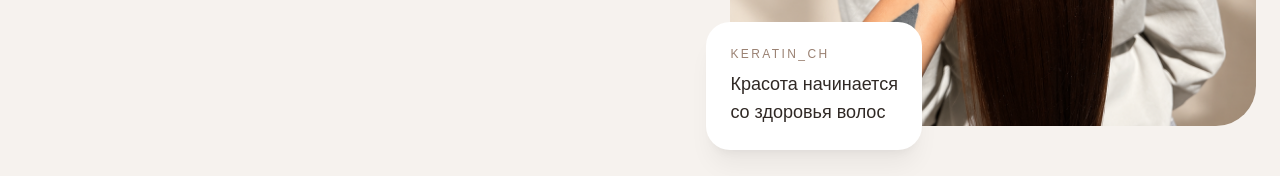
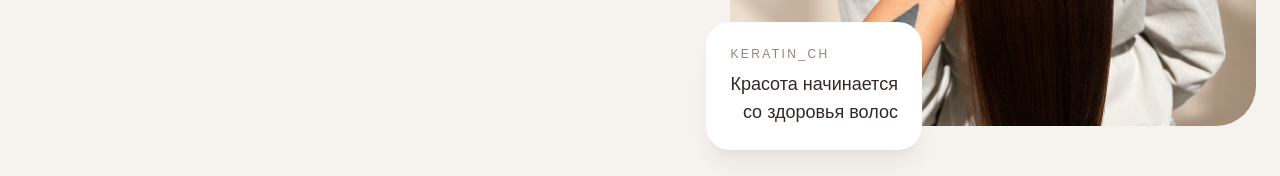
Before and after one commit to maratVard/hair-reconstruction, a Next.js app: page / in a window 1280 px wide. Shown: the part 696-872 px from the top of the page. Built offline with nearby package versions, Linux system fonts and the light colour scheme.

Commit message:
new foto

```diff
--- a/app/page.tsx
+++ b/app/page.tsx
@@ -134,7 +134,7 @@ export default function Home() {
                 keratin_ch
               </p>
 
-              <p className="mt-2 text-lg font-medium">
+              <p className="mt-2 text-right text-lg font-medium">
                 Красота начинается
                 <br />
                 со здоровья волос
```
